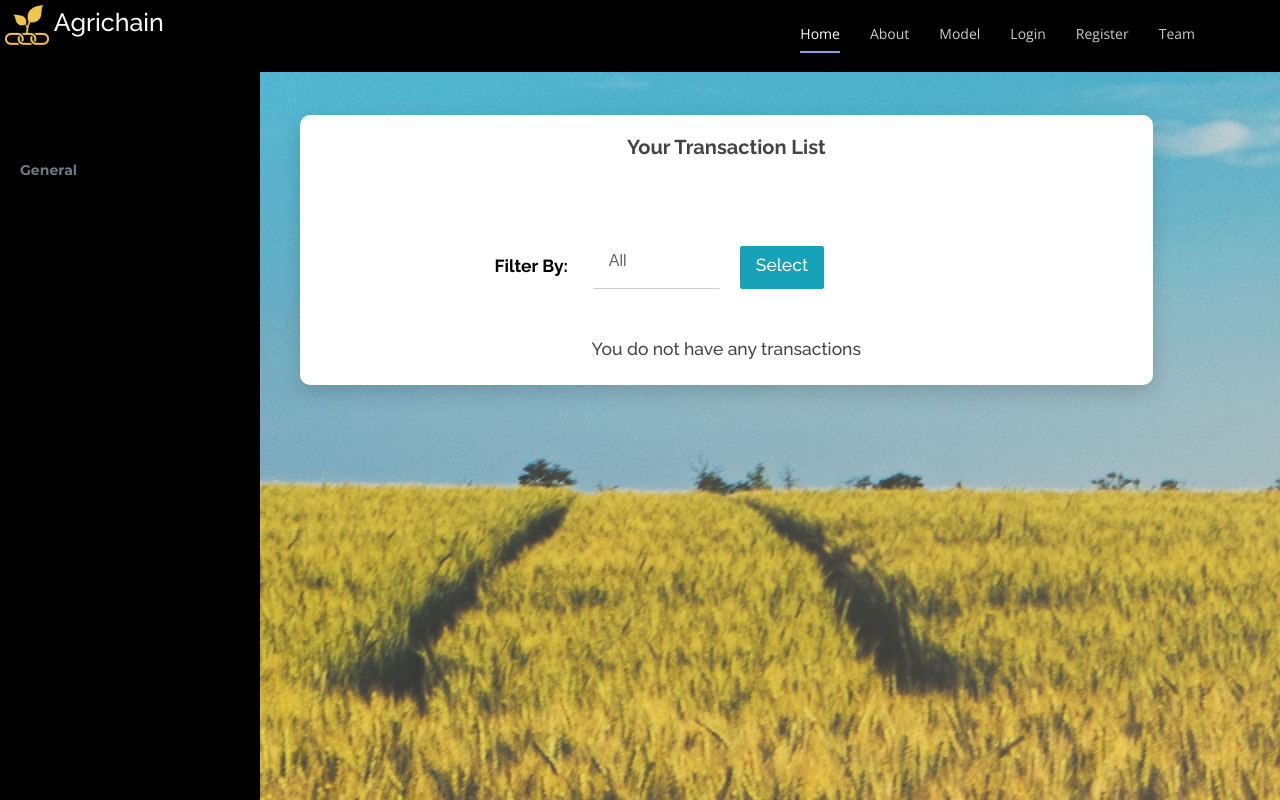
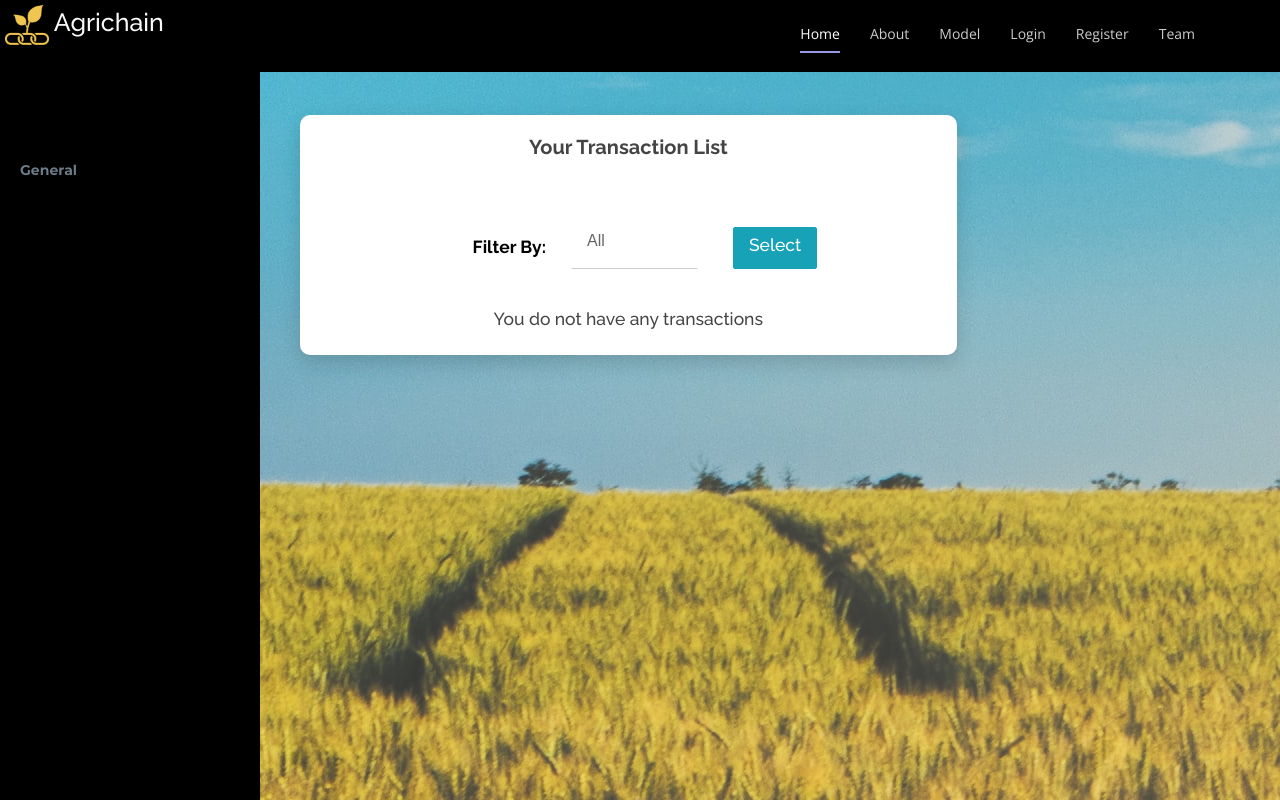
Before and after one commit to VidhiRambhia/FYP2021, a Flask app: template Agrochain/flaskapp/templates/displayTransactions.html in a window 1280 px wide. Run offline with Flask 2, Linux system fonts and the light colour scheme; the template is opened without the code that fills it, so the values that code supplies are empty; parts of the project's set-up code (start-up, migrations or seed data) failed here and were passed over; some libraries are stand-ins or nearby versions; some web fonts are replaced.

Commit message:
CSS changes in displayTransactions

```diff
--- a/Agrochain/flaskapp/templates/displayTransactions.html
+++ b/Agrochain/flaskapp/templates/displayTransactions.html
@@ -46,11 +46,11 @@
         <body class="form-v10">
             <div class="page-content">
 
-              <div class="form-v10-content" style="width: 87%;">
+              <div class="form-v10-content" style="width: 67%;">
               <h2 style="text-align: center; margin-bottom: 10%;"><b>Your Transaction List</b></h2>
-              <form class="form-detail" style=" margin-left: 20%;" action="/displayTransactions" method="POST" id="filterForm">
-                  <div class="form-left">
-                    <div class="form-group" >
+              <form class="form-detail" style=" margin-left: 23%;margin-bottom:0px" action="/displayTransactions" method="POST" id="filterForm">
+                  <div class="form-left" style="margin-bottom:0px">
+                    <div class="form-group" style="margin-bottom:0px" >
                       <div style="padding: 0%;">
                         <div style="color:black; margin-top: 20px;"><h3><b>Filter By:</b></h3></div>
                       </div>
@@ -61,7 +61,7 @@
                           {% if txnFilter == "sold" %}<option selected="true" value="sold">Sold Items</option>{% else %}<option value="sold">Sold Items</option>{% endif %}
                         </select>
                       </div>
-                      <div class="form-row px-0 mt-3">
+                      <div class="form-row px-4 mt-3">
                         <button type="button submit" class="btn btn-info btn-sm px-4" id="next" name="next"><h3>Select</h3></button>
                       </div>
                     </div>
```
